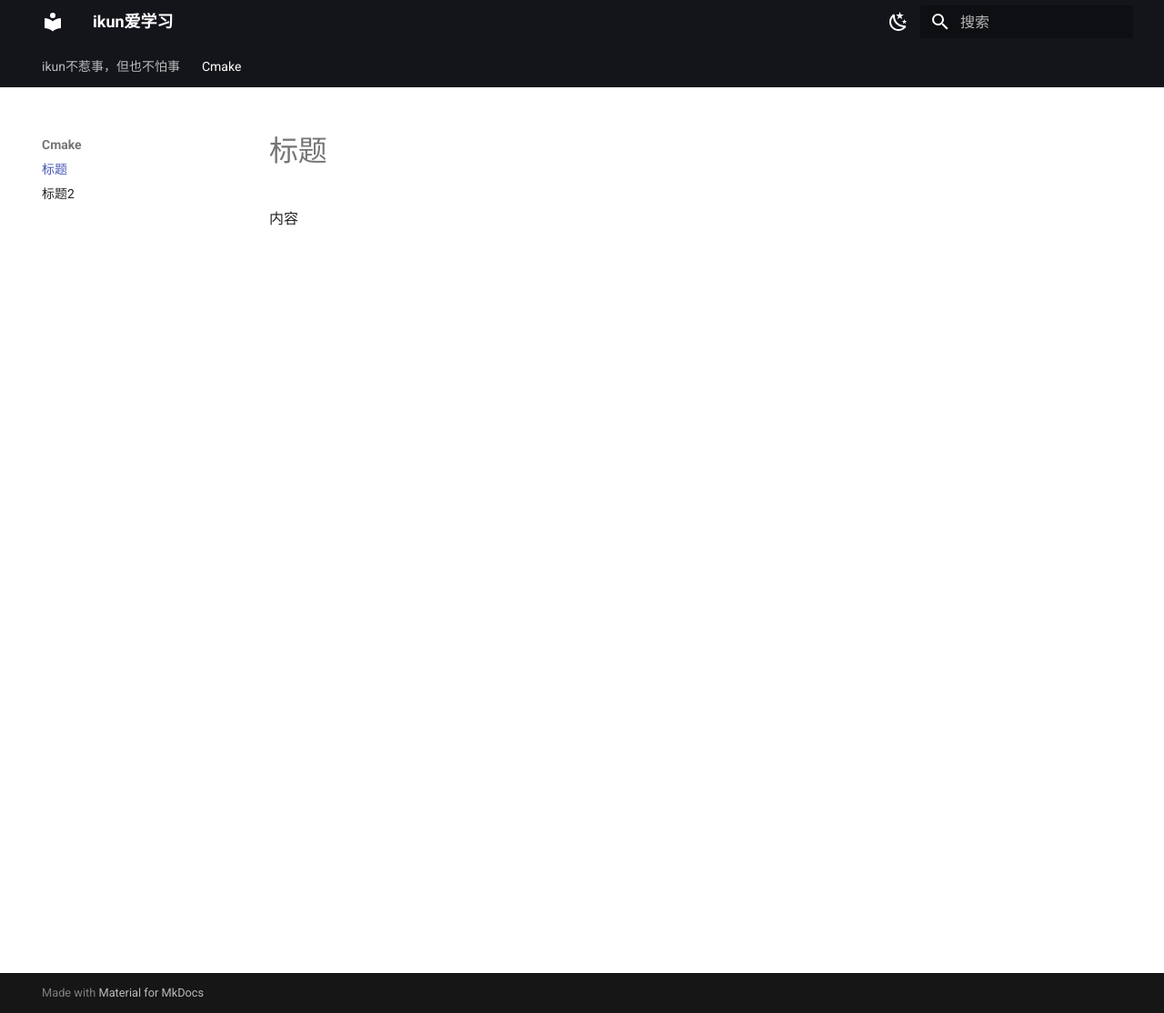
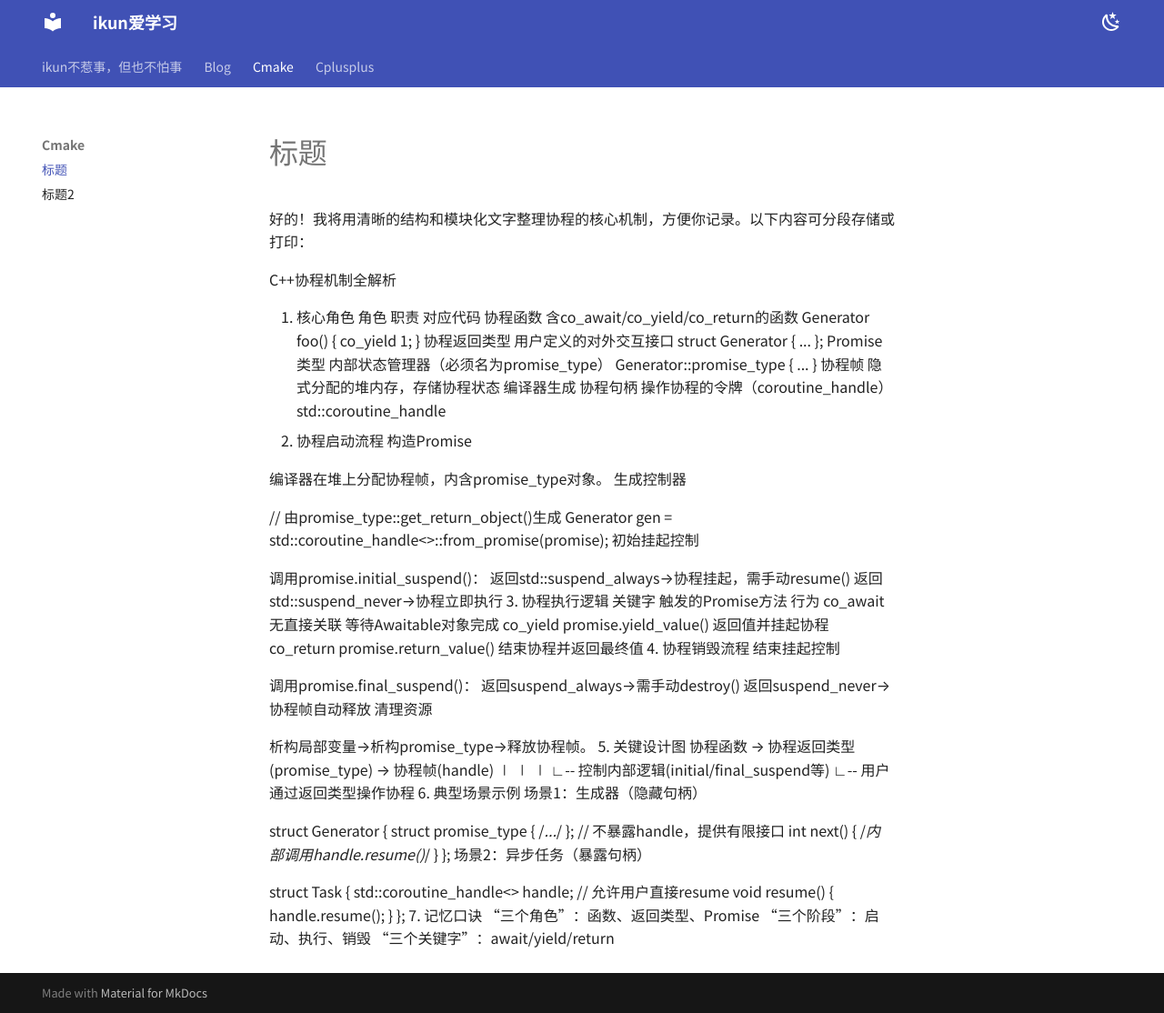
Before and after one commit to SuperIkunFan/SuperIkunFan.github.io, an MkDocs documentation site: the page built from docs/cmake/test1.md, in a window 1280 px wide and 1114 px high. Shown: the whole window at 91% size. Built offline with MkDocs 1.6.1 and Material for MkDocs 9.7.7, drawn with Linux system fonts in a browser that asks for light colours.

Commit message:
测试时间排序

```diff
--- a/docs/cmake/test1.md
+++ b/docs/cmake/test1.md
@@ -1,6 +1,66 @@
 ---
-date: 2025-05-29 12:32 +0800
+date: 2025-05-28 12:32:00 +0800
 title: 标题
 ---
 
-内容
+好的！我将用清晰的结构和模块化文字整理协程的核心机制，方便你记录。以下内容可分段存储或打印：
+
+C++协程机制全解析
+
+1. 核心角色
+角色	职责	对应代码
+协程函数	含co_await/co_yield/co_return的函数	Generator foo() { co_yield 1; }
+协程返回类型	用户定义的对外交互接口	struct Generator { ... };
+Promise类型	内部状态管理器（必须名为promise_type）	Generator::promise_type { ... }
+协程帧	隐式分配的堆内存，存储协程状态	编译器生成
+协程句柄	操作协程的令牌（coroutine_handle）	std::coroutine_handle<promise_type>
+2. 协程启动流程
+构造Promise
+
+编译器在堆上分配协程帧，内含promise_type对象。
+生成控制器
+
+// 由promise_type::get_return_object()生成
+Generator gen = std::coroutine_handle<>::from_promise(promise);
+初始挂起控制
+
+调用promise.initial_suspend()：
+返回std::suspend_always→协程挂起，需手动resume()
+返回std::suspend_never→协程立即执行
+3. 协程执行逻辑
+关键字	触发的Promise方法	行为
+co_await	无直接关联	等待Awaitable对象完成
+co_yield	promise.yield_value()	返回值并挂起协程
+co_return	promise.return_value()	结束协程并返回最终值
+4. 协程销毁流程
+结束挂起控制
+
+调用promise.final_suspend()：
+返回suspend_always→需手动destroy()
+返回suspend_never→协程帧自动释放
+清理资源
+
+析构局部变量→析构promise_type→释放协程帧。
+5. 关键设计图
+协程函数 → 协程返回类型(promise_type) → 协程帧(handle)
+   ∣                      ∣
+   ∣                      ∟-- 控制内部逻辑(initial/final_suspend等)
+   ∟-- 用户通过返回类型操作协程
+6. 典型场景示例
+场景1：生成器（隐藏句柄）
+
+struct Generator {
+    struct promise_type { /*...*/ };
+    // 不暴露handle，提供有限接口
+    int next() { /*内部调用handle.resume()*/ }
+};
+场景2：异步任务（暴露句柄）
+
+struct Task {
+    std::coroutine_handle<> handle; // 允许用户直接resume
+    void resume() { handle.resume(); }
+};
+7. 记忆口诀
+“三个角色”：函数、返回类型、Promise
+“三个阶段”：启动、执行、销毁
+“三个关键字”：await/yield/return
--- a/mkdocs.yml
+++ b/mkdocs.yml
@@ -4,7 +4,8 @@
     material  # 核心配置：使用 Material 主题
   palette: #调色板
     - scheme: default
-      primary: black
+      primary: indigo
+      accent: pink
       toggle:
         icon: material/weather-night
         name: 暗色模式
@@ -17,12 +18,22 @@
     zh #表示在浏览器中显示当前页面的语言是什么，如果是en，那么像谷歌浏览器就可以翻译
 
   font:
-    text: Roboto     # 正文字体
-    code: Fira Code  # 代码字体
+    text: "Noto Sans SC"     # 正文字体
+    code: "Fira Code"  # 代码字体
 
   features:
     - navigation.tabs       # 启用顶部标签页
     - navigation.indexes    # 显示章节索引
+
+plugins:
+  - blog:
+      paths:
+        - path: 'cmake/'
+          sort: 'time'
+          newest_first: true
+        - path: 'cplusplus/'
+          sort: 'time'
+          newest_first: false
 
 # ---------------------配置数学公式相关内容--------------------------
 markdown_extensions:
```
Also changed, not shown: docs/blog/index.md (added, +1 -0 lines), docs/cmake/test2.md (+1 -1 lines), docs/cplusplus/c11.md (added, +1 -0 lines), site/404.html, site/index.html, site/search/search_index.json (deleted).
